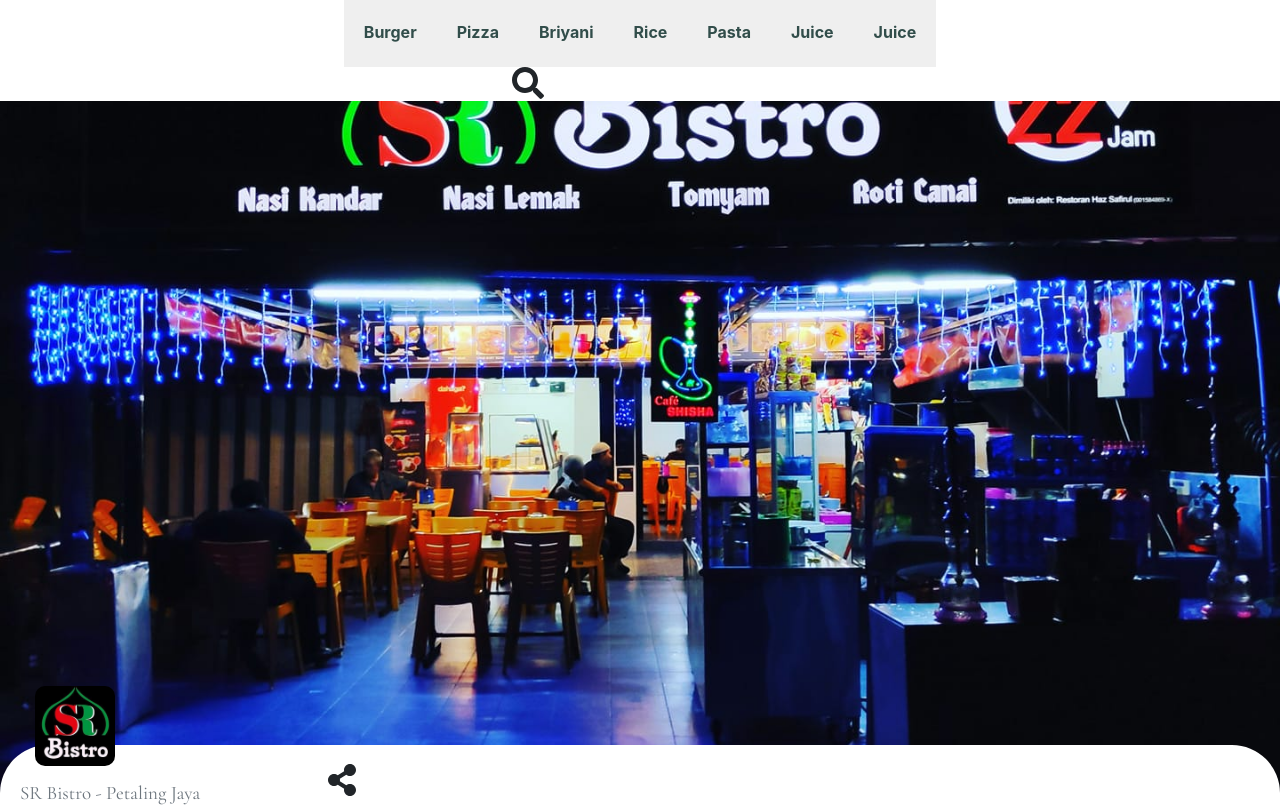
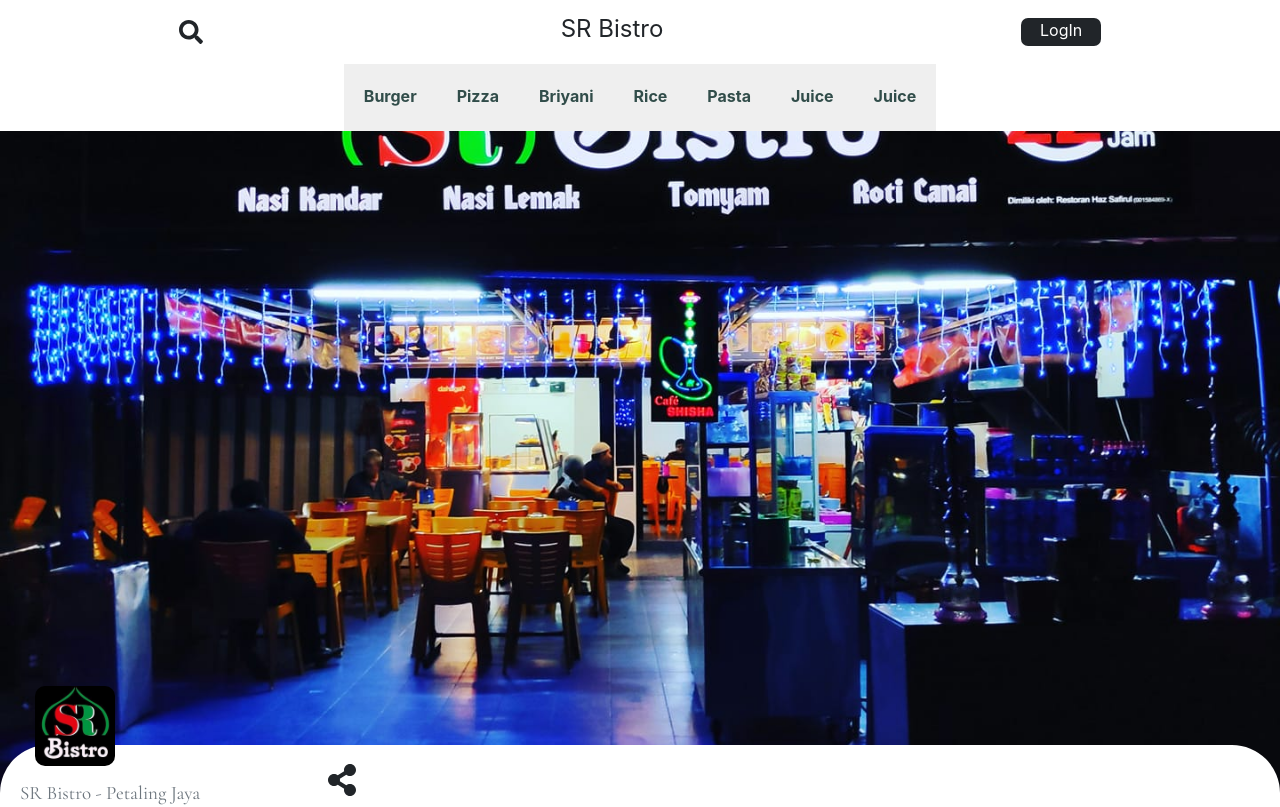
Before and after one commit to Emitaz-pias/restoren-pataling-jaya, a React (Create React App) app: page / in a window 1280 px wide. Shown: the top 807 px of the page. Built offline with nearby package versions, Linux system fonts and the light colour scheme.

Commit message:
new design

```diff
--- a/src/Components/Menu/Header/Header.js
+++ b/src/Components/Menu/Header/Header.js
@@ -1,4 +1,4 @@
-import { faSearch } from "@fortawesome/free-solid-svg-icons";
+import { faChevronLeft, faSearch } from "@fortawesome/free-solid-svg-icons";
 import { FontAwesomeIcon } from "@fortawesome/react-fontawesome";
 import React, { useEffect, useState } from "react";
 import { useForm } from "react-hook-form";
@@ -38,11 +38,70 @@ const Header = ({
 
   //
   const handleToggleSearch = () => {
-    setOpenSearch(true);
+    setOpenSearch(!openSearch);
   };
 
   return (
     <div className={`${showHeader ? "fixedHeader" : "hideHeader"} bg-white`}>
+      <div
+        style={{ height: "4rem" }}
+        className="d-flex align-items-center  w-100"
+      >
+        {openSearch ? (
+          <div className="d-flex justify-content-around align-items-center w-100">
+            <FontAwesomeIcon
+              style={{ fontSize: "1.5rem", cursor: "pointer" }}
+              onClick={handleToggleSearch}
+              icon={faChevronLeft}
+            />
+            <form className="mb-2" onSubmit={handleSubmit(onSubmit)}>
+              <input
+                className="form-control-md "
+                type="text"
+                placeholder="Search"
+                style={{
+                  outline: "none",
+                  border: "none",
+                  borderBottom: "1px solid black",
+                }}
+                {...register("search", { required: true, maxLength: 80 })}
+              />
+            </form>
+            <FontAwesomeIcon
+              style={{ fontSize: "1.5rem", cursor: "pointer" }}
+              className="me-3"
+              onClick={handleSubmit(onSubmit)}
+              icon={faSearch}
+            />
+          </div>
+        ) : (
+          <div
+            style={{ height: "4rem" }}
+            className=" d-flex align-items-center justify-content-around w-100"
+          >
+            {/* style={{ position: "relative", left: "40%" }} */}
+            <FontAwesomeIcon
+              style={{ fontSize: "1.5rem", cursor: "pointer" }}
+              onClick={handleToggleSearch}
+              icon={faSearch}
+            />
+            <p style={{ fontSize: "1.5rem", marginTop: "0.6rem" }}>SR Bistro</p>
+            <button
+              style={{
+                height: "1.8rem",
+                width: "5rem",
+                borderRadius: "7px",
+                border: "none",
+                color: "white",
+                paddingBottom: "0.5rem",
+              }}
+              className="bg-dark"
+            >
+              LogIn
+            </button>
+          </div>
+        )}
+      </div>
       <Category
         visibleSection={visibleSection}
         headerRef={headerRef}
@@ -54,41 +113,6 @@ const Header = ({
         biriyani={biriyaniRef}
         scrollTo={scrollTo}
       />
-      <div className="d-flex align-items-center  w-100">
-        {openSearch ? (
-          <form
-            style={{ position: "relative", left: "20%" }}
-            className="mb-2"
-            onSubmit={handleSubmit(onSubmit)}
-          >
-            <input
-              className="form-control-md "
-              type="text"
-              placeholder="Search"
-              style={{
-                outline: "none",
-                border: "none",
-                borderBottom: "1px solid black",
-              }}
-              {...register("search", { required: true, maxLength: 80 })}
-            />
-
-            {/* <FontAwesomeIcon
-              className="me-3"
-              onClick={handleSubmit(onSubmit)}
-              icon={faSearch}
-            /> */}
-          </form>
-        ) : (
-          <div style={{ position: "relative", left: "40%" }}>
-            <FontAwesomeIcon
-              size="2x"
-              onClick={handleToggleSearch}
-              icon={faSearch}
-            />
-          </div>
-        )}
-      </div>
     </div>
   );
 };
```
